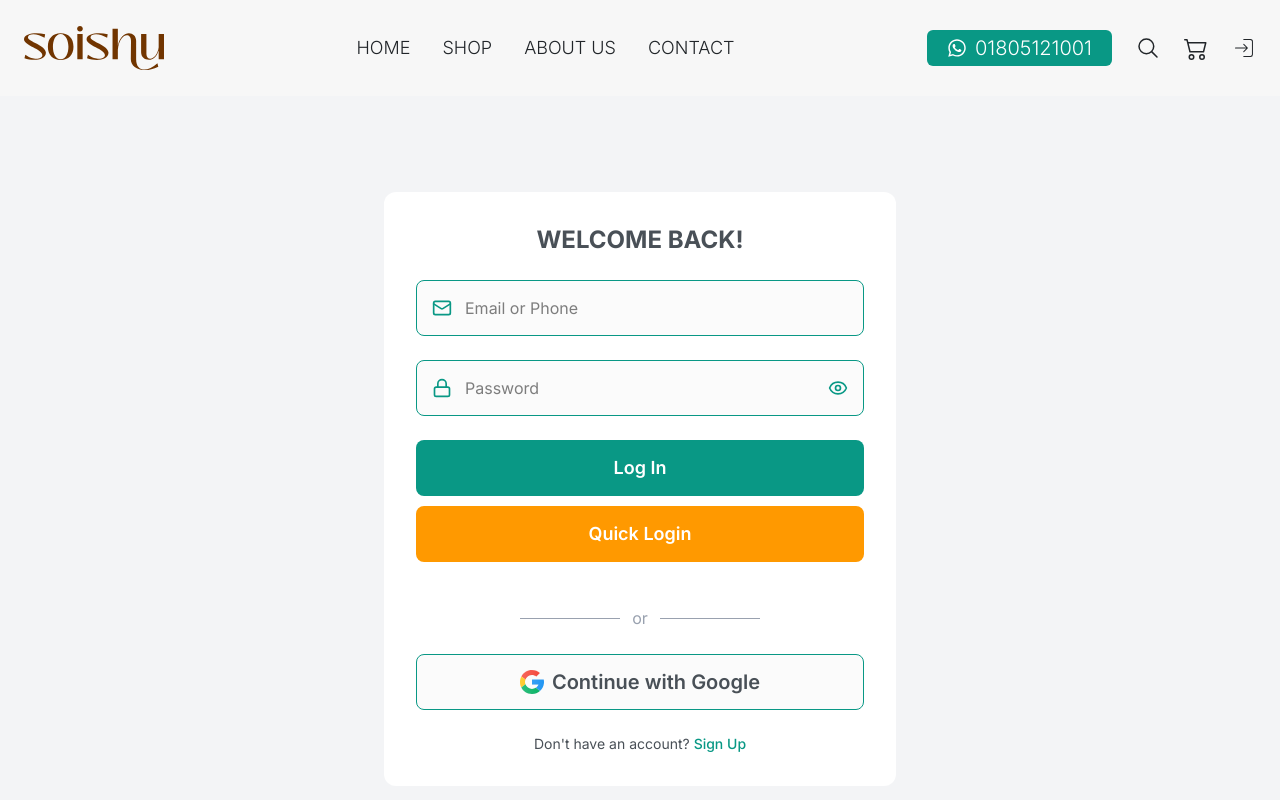
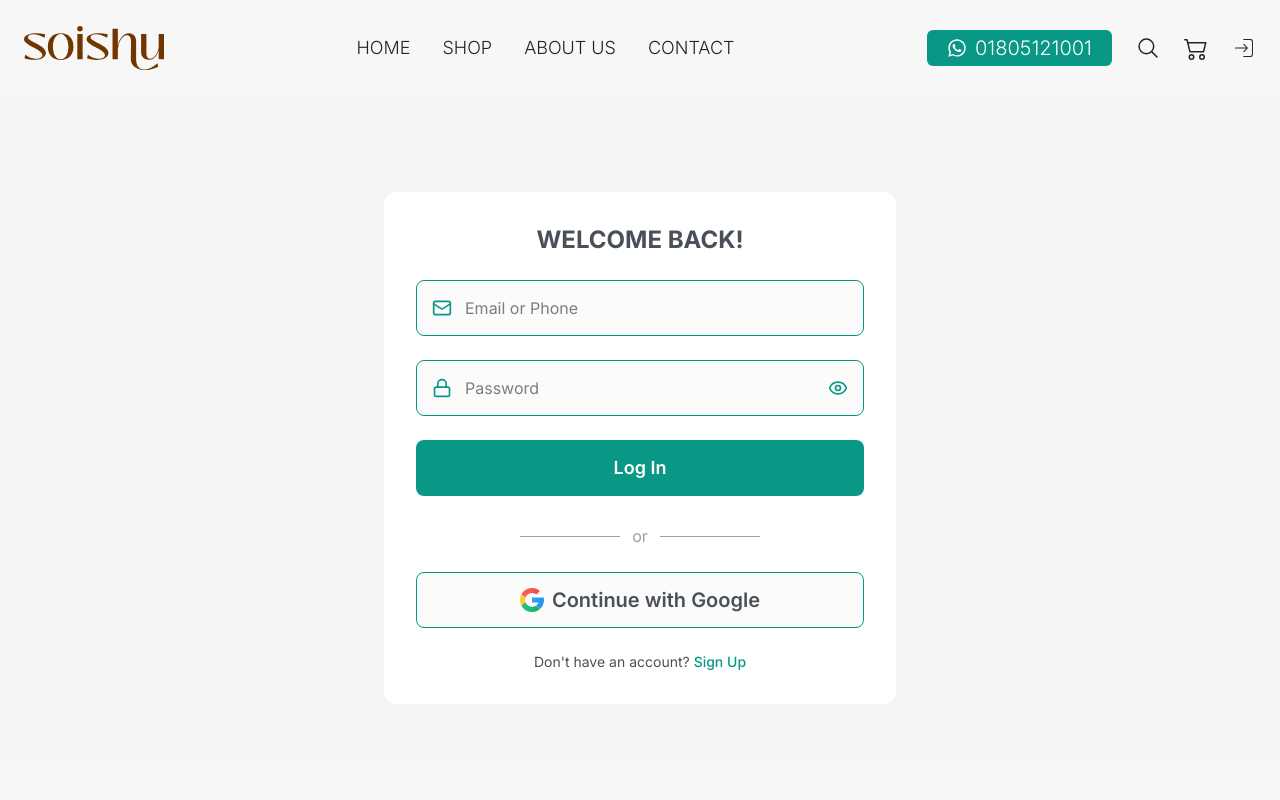
Before and after one commit to suvasbinmonir/Soishu-Updated-Client, a React (Vite) app: page /login in a window 1280 px wide. Shown: the top 800 px of the page. Built offline with nearby package versions, Linux system fonts and the light colour scheme; no server answers; a web font is replaced by a local one.

Commit message:
Update Login.jsx

```diff
--- a/src/Pages/LogIn/Login.jsx
+++ b/src/Pages/LogIn/Login.jsx
@@ -36,19 +36,19 @@ export const Login = () => {
     }
   };
 
-  const handleQuickLogin = async () => {
-  const quickLoginData = {
-    identifier: 'selimreza405@gmail.com',
-    password: 'SeLim@123',
-  };
-  try {
-    const res = await login(quickLoginData);
-    toast.success(res?.data?.message || 'Logged in successfully');
-    navigate('/dashboard');
-  } catch (err) {
-    toast.error(err.data?.message || 'Quick login failed');
-  }
-};
+//   const handleQuickLogin = async () => {
+//   const quickLoginData = {
+//     identifier: 'selimreza405@gmail.com',
+//     password: 'SeLim@123',
+//   };
+//   try {
+//     const res = await login(quickLoginData);
+//     toast.success(res?.data?.message || 'Logged in successfully');
+//     navigate('/dashboard');
+//   } catch (err) {
+//     toast.error(err.data?.message || 'Quick login failed');
+//   }
+// };
 
   return (
     <div className="min-h-[95vh] bg-gray-100 p-4">
@@ -94,7 +94,7 @@ export const Login = () => {
               {showPassword ? <EyeOff size={20} /> : <Eye size={20} />}
             </button>
           </div>
-          <div className="flex flex-col gap-2.5">
+{/*           <div className="flex flex-col gap-2.5"> */}
           <button
             type="submit"
             disabled={isLoggingIn}
@@ -102,13 +102,13 @@ export const Login = () => {
           >
             {isLoggingIn ? <Spinner /> : 'Log In'}
           </button>
-          <button
+{/*           <button
   type="button"
   onClick={handleQuickLogin}
   className="w-full h-14 bg-[#ff9900] text-white cursor-pointer text-lg font-semibold rounded-lg flex items-center justify-center hover:bg-[#e68a00] mb-4"
 >
   Quick Login
-</button></div>
+</button></div> */}
 
           <div className="mt-7">
             <div className="w-full gap-3 flex justify-center items-center">
```
